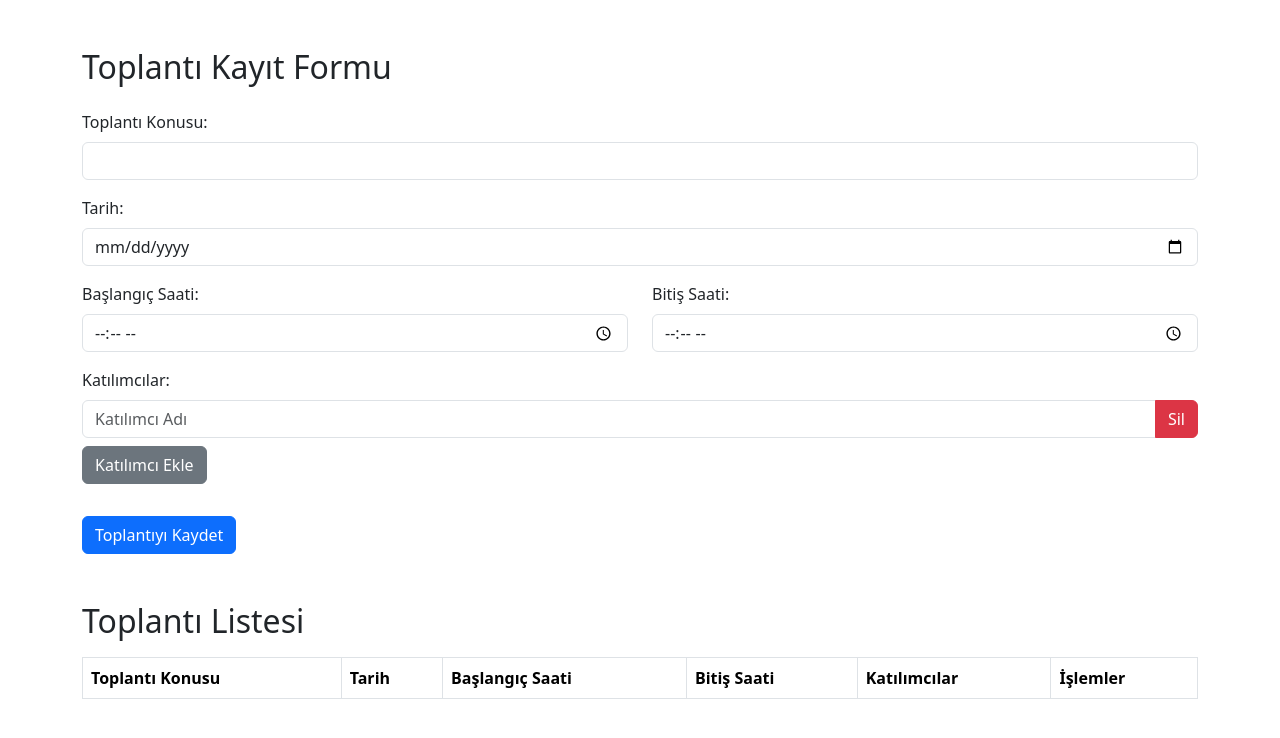
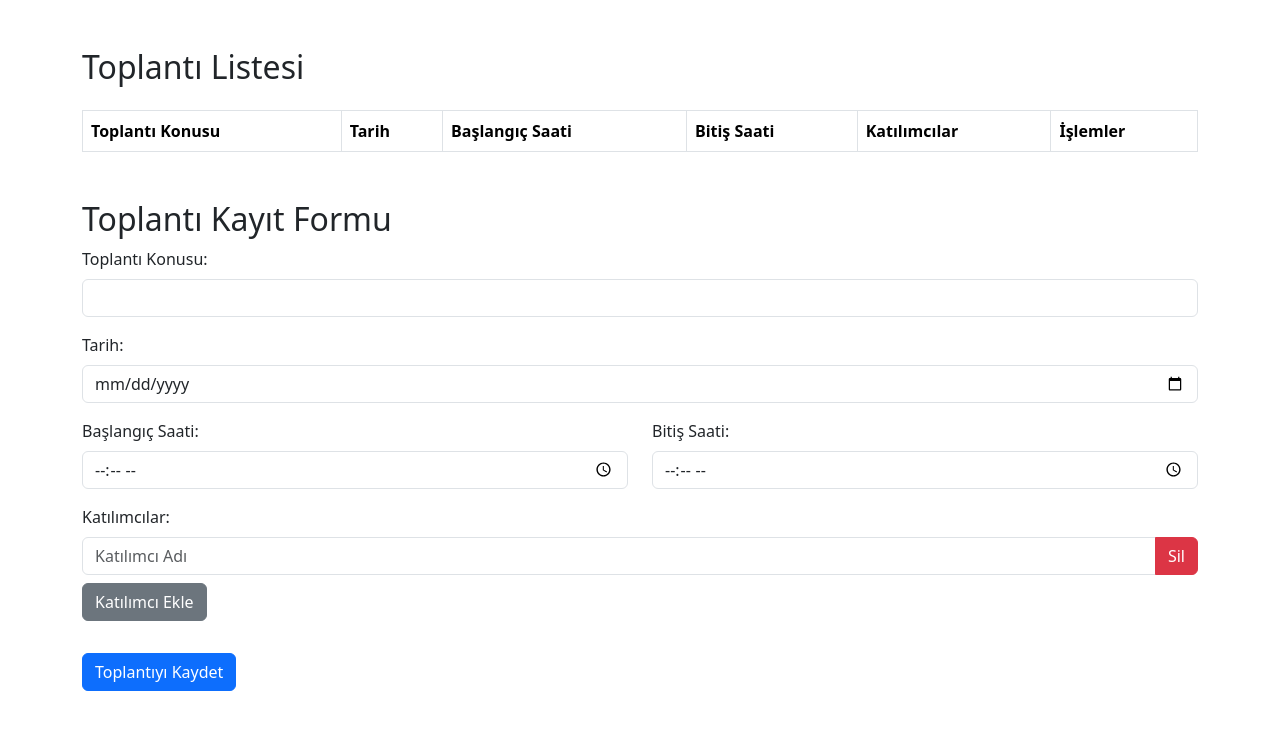
Before and after one commit to kocaksey/MeetingOrganizerAPI, a plain HTML site: page wwwroot/index.html in a window 1280 px wide. Drawn offline with nearby package versions, Linux system fonts and the light colour scheme; no server answers.

Commit message:
meeting list and create meeting positions were changed.

```diff
--- a/wwwroot/index.html
+++ b/wwwroot/index.html
@@ -8,9 +8,27 @@
     <link href="https://cdn.jsdelivr.net/npm/bootstrap@5.3.0-alpha1/dist/css/bootstrap.min.css" rel="stylesheet">
 </head>
 <body>
+    <div class="container mt-5">
+        <!-- Toplantı Listesi Üstte -->
+        <h2 class="mb-4">Toplantı Listesi</h2>
+        <table class="table table-bordered table-striped mt-3">
+            <thead>
+                <tr>
+                    <th>Toplantı Konusu</th>
+                    <th>Tarih</th>
+                    <th>Başlangıç Saati</th>
+                    <th>Bitiş Saati</th>
+                    <th>Katılımcılar</th>
+                    <th>İşlemler</th>
+                </tr>
+            </thead>
+            <tbody id="meetingsTableBody">
+                <!-- Toplantılar dinamik olarak buraya eklenecek -->
+            </tbody>
+        </table>
 
-    <div class="container mt-5">
-        <h2 class="mb-4">Toplantı Kayıt Formu</h2>
+        <!-- Toplantı Kayıt Formu Altta -->
+        <h2 class="mt-5">Toplantı Kayıt Formu</h2>
         <form id="meetingForm">
             <!-- Form yapısı burada olacak -->
             <div class="mb-3">
@@ -47,23 +65,6 @@
 
             <button type="submit" class="btn btn-primary">Toplantıyı Kaydet</button>
         </form>
-
-        <h2 class="mt-5">Toplantı Listesi</h2>
-        <table class="table table-bordered table-striped mt-3">
-            <thead>
-                <tr>
-                    <th>Toplantı Konusu</th>
-                    <th>Tarih</th>
-                    <th>Başlangıç Saati</th>
-                    <th>Bitiş Saati</th>
-                    <th>Katılımcılar</th>
-                    <th>İşlemler</th>
-                </tr>
-            </thead>
-            <tbody id="meetingsTableBody">
-                <!-- Toplantılar dinamik olarak buraya eklenecek -->
-            </tbody>
-        </table>
     </div>
 
     <!-- Bootstrap JS and dependencies -->
```
Lines whose indentation alone changed are shown as unchanged.
